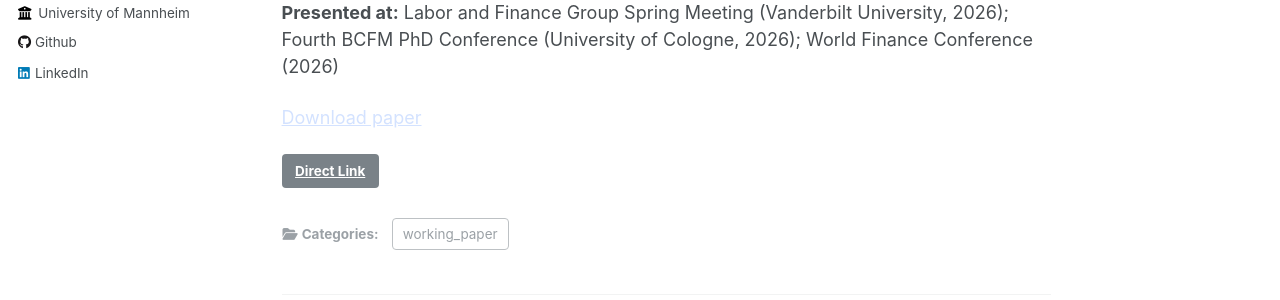
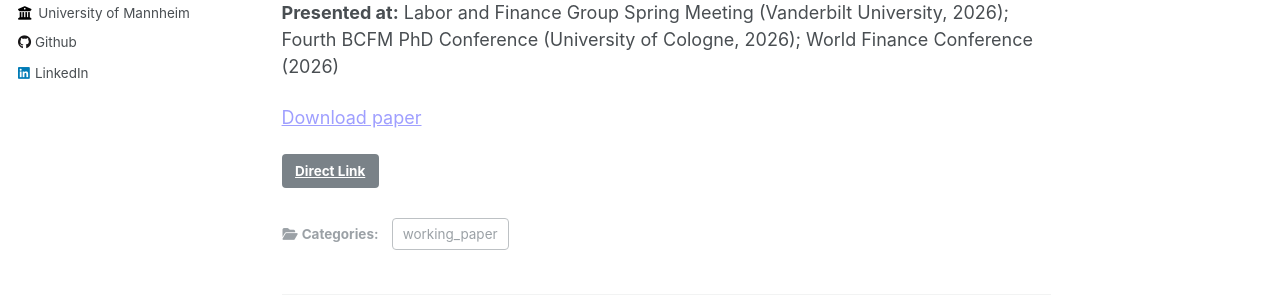
Before and after one commit to BastianKoch/BastianKoch.github.io, a Jekyll site: the page built from _publications/tolerance-for-failure.md, in a window 1280 px wide. Shown: the part 422-722 px from the top of the page. Built offline with Jekyll 4.4.1, drawn with Linux system fonts in a browser that asks for light colours.

Commit message:
Update link color to #9F9FFF
Co-Authored-By: Claude Sonnet 4.6 <noreply@anthropic.com>

```diff
--- a/_sass/_variables.scss
+++ b/_sass/_variables.scss
@@ -96,7 +96,7 @@ $xing-color                 : #006567;
 
 
 /* links */
-$link-color                 : #D3E2FF;
+$link-color                 : #9F9FFF;
 $link-color-hover           : mix(#000, $link-color, 25%);
 $link-color-visited         : mix(#000, $link-color, 15%);
 $masthead-link-color        : #ffffff;
```
